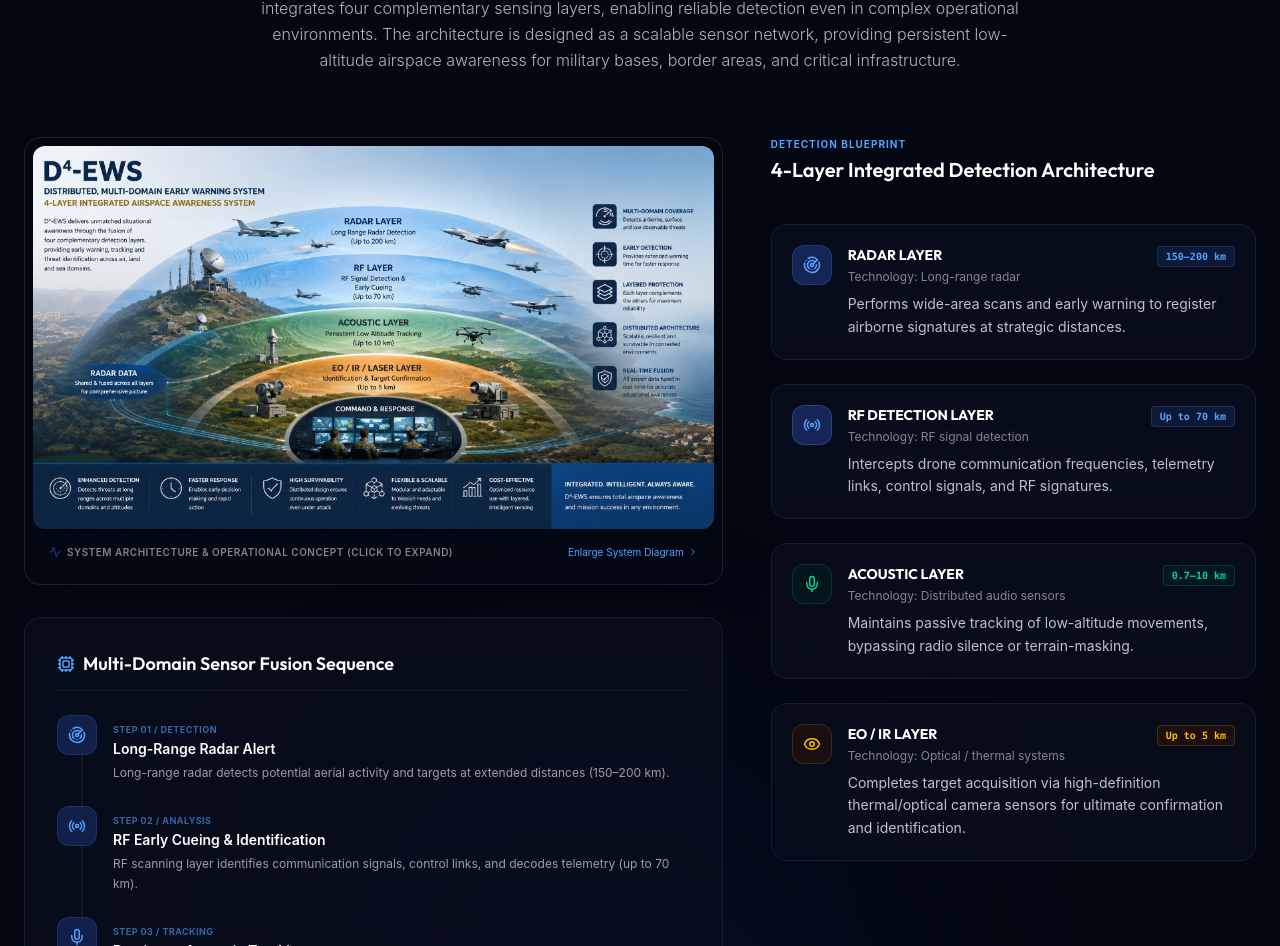
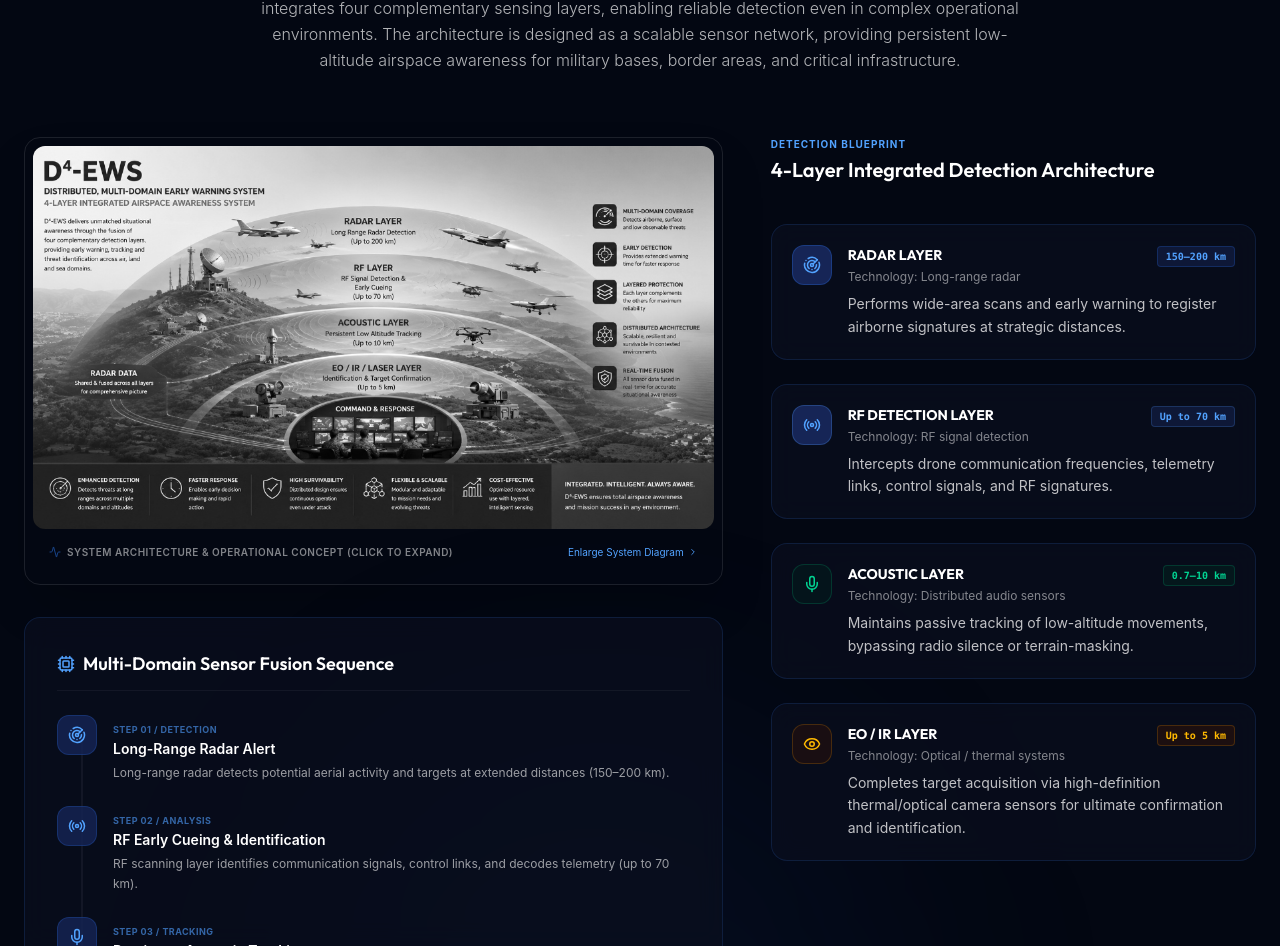
Before and after one commit to blazecodeprakhar/calgara-worldwide, a React (Vite) app: page / in a window 1280 px wide. Shown: the part 1193-2139 px from the top of the page. Built offline with nearby package versions, Linux system fonts and the light colour scheme.

Commit message:
Set D4-EWS diagram image to grayscale and transition smoothly to color on hover

```diff
--- a/src/App.tsx
+++ b/src/App.tsx
@@ -338,7 +338,7 @@
                       <img
                         src="/d4-ews.jpg"
                         alt="D4-EWS Airspace Awareness System Diagram"
-                        className="w-full h-full object-cover transition-transform duration-700 group-hover:scale-[1.02]"
+                        className="w-full h-full object-cover grayscale transition-all duration-700 ease-in-out group-hover:scale-[1.02] group-hover:grayscale-0"
                       />
                     </div>
 
```
